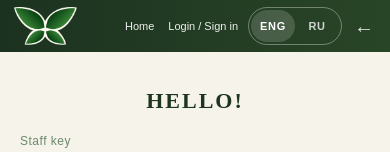
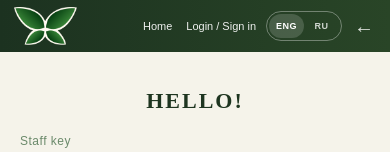
Before and after one commit to Uzzanx/FIP, a React (Vite) app in the folder weco-frontend/: page /staff in a window 390 px wide. Shown: the top 152 px of the page. Built offline with nearby package versions, Linux system fonts and the light colour scheme; no server answers; a web font is replaced by a local one.

Commit message:
адаптивка

```diff
--- a/weco-frontend/src/components/LanguageToggle/LanguageToggle.module.css
+++ b/weco-frontend/src/components/LanguageToggle/LanguageToggle.module.css
@@ -63,3 +63,36 @@
 .toggle--dark .option--active {
   color: #1b1f30;
 }
+
+@media (max-width: 768px) {
+  .toggle {
+    width: 84px;
+    height: 32px;
+  }
+
+  .option {
+    font-size: 10px;
+  }
+}
+
+@media (max-width: 425px) {
+  .toggle {
+    width: 76px;
+    height: 30px;
+  }
+
+  .option {
+    font-size: 9px;
+  }
+}
+
+@media (max-width: 325px) {
+  .toggle {
+    width: 70px;
+    height: 28px;
+  }
+
+  .option {
+    font-size: 8px;
+  }
+}
--- a/weco-frontend/src/pages/Home/HomePage.module.css
+++ b/weco-frontend/src/pages/Home/HomePage.module.css
@@ -1,4 +1,4 @@
-/* ── Page ─────────────────────────────────────────────────── */
+﻿/* ── Page ─────────────────────────────────────────────────── */
 .page {
   min-height: 100vh;
   display: flex;
@@ -565,8 +565,8 @@
     flex-shrink: 0;
   }
 
-  .page__nav {
-    gap: 2px;
+.page__nav {
+    gap: 8px;
     font-size: 8px;
     justify-content: center;
     min-width: 0;
@@ -657,7 +657,6 @@
   }
 
   .page__nav {
-    gap: 2px;
     font-size: 9px;
     justify-content: center;
     min-width: 0;
@@ -718,7 +717,6 @@
   }
 
   .page__nav {
-    gap: 2px;
     font-size: 8px;
     justify-content: center;
     min-width: 0;
```
